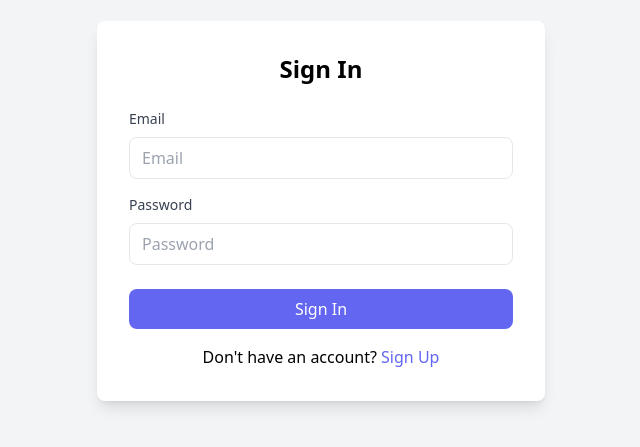
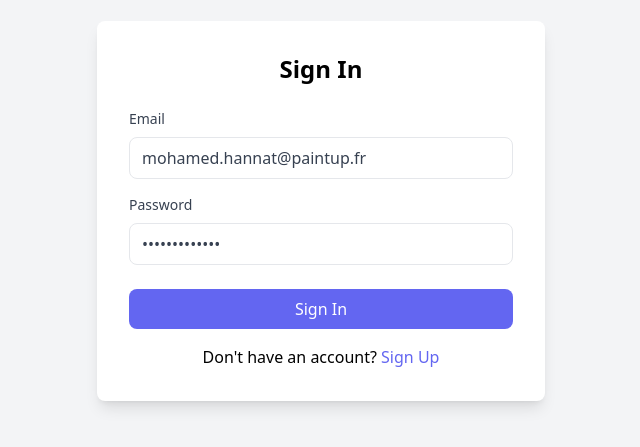
Before and after one commit to mohamedhannat/nommas_ia_application, a React (Create React App) app: page /signin in a window 1280 px wide. Shown: the part 189-636 px from the top of the page, without its empty margins (319-959 px from the left). Built offline with nearby package versions, Linux system fonts and the light colour scheme.

Commit message:
adress_dns_last_one

```diff
--- a/public/index.html
+++ b/public/index.html
@@ -5,6 +5,7 @@
     <link rel="icon" href="%PUBLIC_URL%/favicon.ico" />
     <meta name="viewport" content="width=device-width, initial-scale=1" />
     <meta name="theme-color" content="#000000" />
+    <!-- <meta http-equiv="Content-Security-Policy" content="upgrade-insecure-requests" /> -->
     <meta
       name="description"
       content="Web site created using create-react-app"
--- a/src/login/SignIn.js
+++ b/src/login/SignIn.js
@@ -19,8 +19,8 @@ const app = initializeApp(firebaseConfig);
 const auth = getAuth(app);
 
 const SignIn = ({ setIsAuthenticated }) => {
-    const [email, setEmail] = useState("");
-    const [password, setPassword] = useState("");
+    const [email, setEmail] = useState("mohamed.hannat@paintup.fr");
+    const [password, setPassword] = useState("Simohannatsam");
     const [error, setError] = useState(null);
     const navigate = useNavigate();
 
--- a/src/pages/Annotator.js
+++ b/src/pages/Annotator.js
@@ -286,7 +286,7 @@ const Annotator = ({ imageFiles, setImageFiles, imagesPreview, setImagesPreview,
   const startTraining = () => {
     setIsTraining(true);
     setTrainingCompleted(false);
-    axios.get(`http://13.39.193.246:5000/start-training?dataset_folder=${datasetFolder}&epochs=${epochs}&batch_size=${batchSize}&save_best_model_path=${saveBestModelPath}`)
+    axios.get(`http://ec2-13-39-193-246.eu-west-3.compute.amazonaws.com:5000/start-training?dataset_folder=${datasetFolder}&epochs=${epochs}&batch_size=${batchSize}&save_best_model_path=${saveBestModelPath}`)
       .then(response => {
         console.log('Training started');
         setTimeout(() => {
--- a/src/pages/Predictor.js
+++ b/src/pages/Predictor.js
@@ -12,7 +12,7 @@ const Predictor = () => {
   const imageRef = useRef(null);
 
   useEffect(() => {
-    axios.get('http://13.39.193.246:5000/list-models')
+    axios.get('http://ec2-13-39-193-246.eu-west-3.compute.amazonaws.com:5000/list-models')
       .then(response => setModels(response.data.models))
       .catch(error => console.error('Error listing models:', error));
   }, []);
@@ -59,7 +59,7 @@ const Predictor = () => {
   };
 
   const handleDownloadModel = () => {
-    axios.get(`http://13.39.193.246:5000/download-best-model?model_path=${selectedModel}`, { responseType: 'blob' })
+    axios.get(`http://ec2-13-39-193-246.eu-west-3.compute.amazonaws.com:5000/download-best-model?model_path=${selectedModel}`, { responseType: 'blob' })
       .then(response => {
         const url = window.URL.createObjectURL(new Blob([response.data]));
         const link = document.createElement('a');
```
